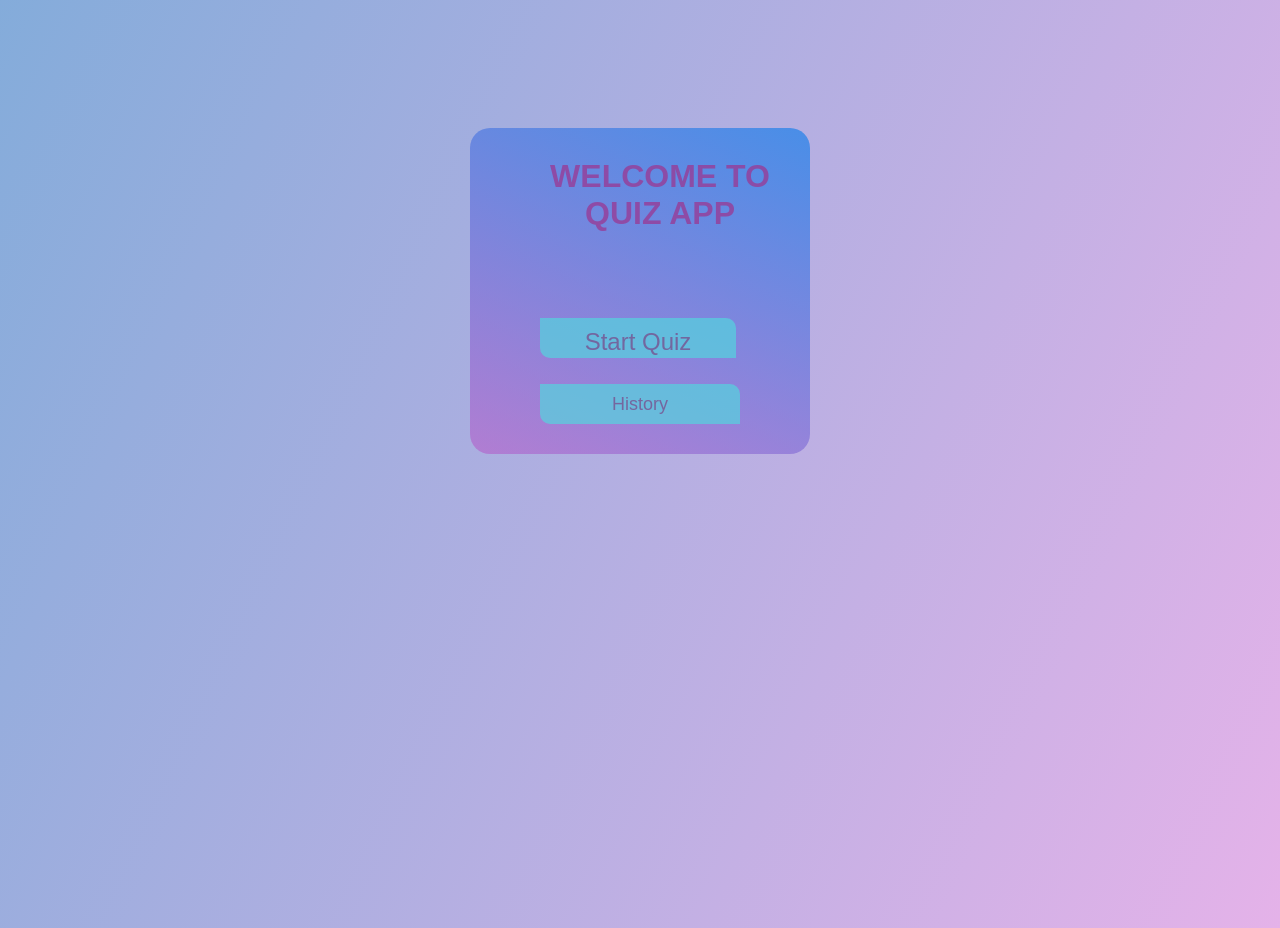
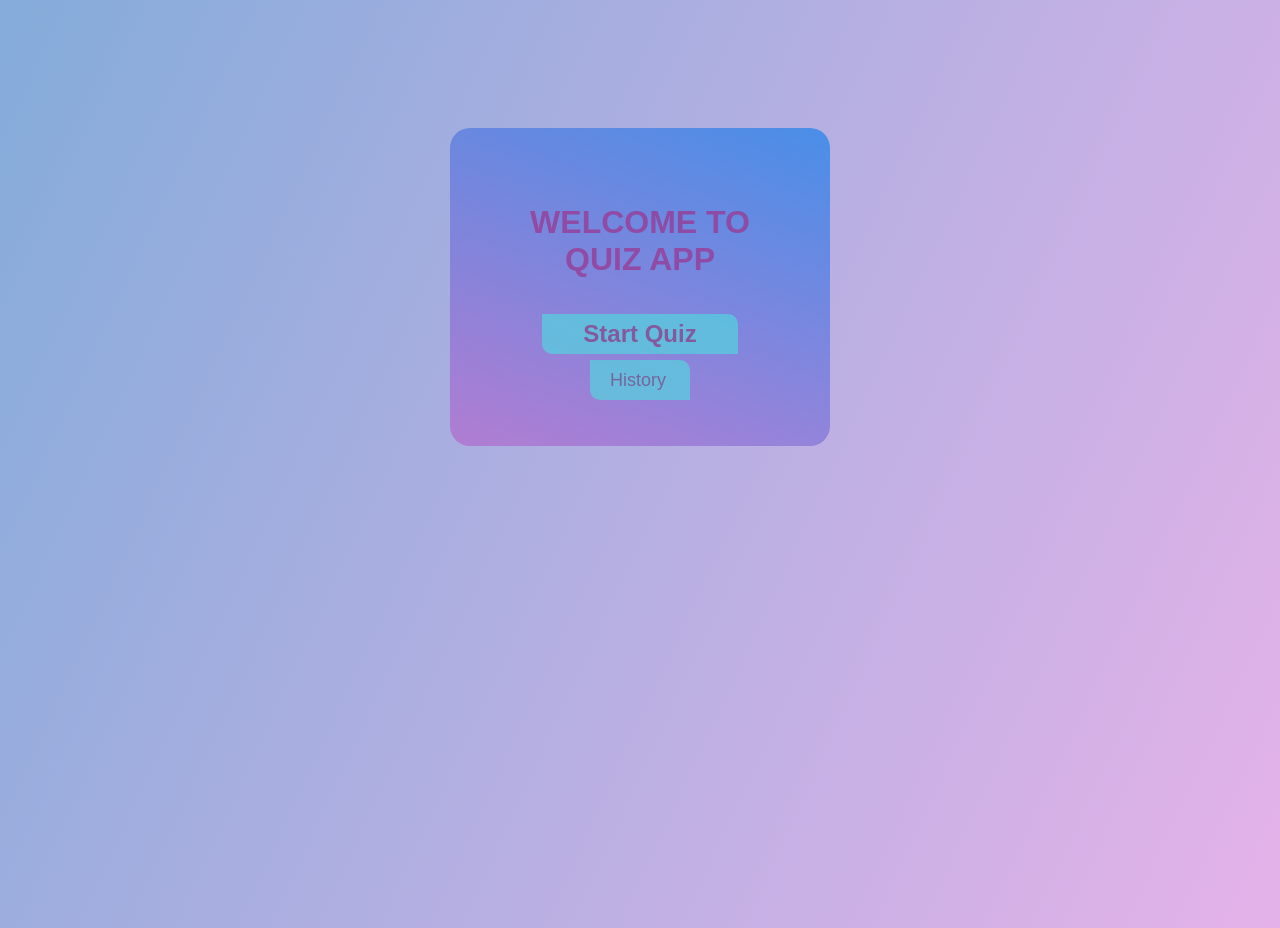
Before and after one commit to annsh97/final-project-quiz-app, a React (Create React App) app: page / in a window 1280 px wide. Built offline with nearby package versions, Linux system fonts and the light colour scheme.

Commit message:
fixed visual

```diff
--- a/src/components/History/History.css
+++ b/src/components/History/History.css
@@ -47,18 +47,20 @@ th {
 }
 
 .button-home {
-  margin-left: 310px;
-  margin-top: 10px;
+  text-align: center;
+  margin: 2% auto;
   border: none;
   width: 100px;
   height: 40px;
-  text-align: center;
+  justify-content: center;
   border-radius: 0px 10px;
   background: transparent;
   outline: none;
   background-color: rgba(82, 216, 223, 0.675);
   margin-left: 40%;
   font-size: large;
+  display: flex;
+  align-items: center;
 }
 
 button:hover {
--- a/src/components/Home/Home.css
+++ b/src/components/Home/Home.css
@@ -3,14 +3,17 @@
   width: 100px;
   height: 40px;
   text-align: center;
-
+  align-items: center;
   background: transparent;
   outline: none;
   background-color: rgba(82, 216, 223, 0.675);
-  margin-bottom: 20px;
-  margin-top: 50px;
-  color: rgba(126, 45, 118, 0.597);
-  margin-left: 10%;
+
+  color: rgba(145, 54, 136, 0.739);
+  font-weight: bold;
+  display: flex;
+  margin: 2% auto;
+  font-size: large;
+  justify-content: center;
 }
 
 button:hover {
@@ -23,18 +26,18 @@ button:disabled {
 
 .button-history {
   border: none;
-  width: 200px;
+  width: 100px;
   height: 40px;
   text-align: center;
-
+  align-items: center;
   background: transparent;
   outline: none;
   background-color: rgba(82, 216, 223, 0.675);
-  margin-bottom: 30px;
+
   color: rgba(126, 45, 118, 0.597);
   font-size: large;
-  margin-left: 10%;
-  cursor: pointer;
+  display: flex;
+  margin: 2% auto;
 }
 
 button:hover {
@@ -61,7 +64,10 @@ button:disabled {
   background: transparent;
   outline: none;
   background-color: rgb(213, 201, 185);
-  margin-left: 5%;
+  margin: 2% auto;
+  display: flex;
+  align-items: center;
+  justify-content: center;
 }
 
 button:hover {
@@ -83,6 +89,8 @@ button:disabled {
   border-radius: 20px;
   max-width: 300px;
   margin: 2% auto;
+  padding: 40px;
+  align-items: center;
 }
 h1 {
   margin: 2% auto;
--- a/src/components/QuestionTypes/Boolean.jsx
+++ b/src/components/QuestionTypes/Boolean.jsx
@@ -57,9 +57,15 @@ export const Boolean = (props) => {
           </div>
         </div>
         {!confirm && selected !== null && (
-          <button onClick={() => handleConfirm()}>Confirm</button>
+          <button className="btn" onClick={() => handleConfirm()}>
+            Confirm
+          </button>
         )}
-        {confirm && <button onClick={() => props.onClick()}>Next</button>}
+        {confirm && (
+          <button className="btn" onClick={() => props.onClick()}>
+            Next
+          </button>
+        )}
       </div>
     </div>
   );
--- a/src/components/QuestionTypes/Multiple.jsx
+++ b/src/components/QuestionTypes/Multiple.jsx
@@ -77,11 +77,19 @@ export const Multiple = (props) => {
           ))}
         </div>
         {!confirm && !!selected.length && (
-          <button onClick={() => handleConfirm()} disabled={!selected}>
+          <button
+            className="btn"
+            onClick={() => handleConfirm()}
+            disabled={!selected}
+          >
             Confirm
           </button>
         )}
-        {confirm && <button onClick={() => props.onClick()}>Next</button>}
+        {confirm && (
+          <button className="btn" onClick={() => props.onClick()}>
+            Next
+          </button>
+        )}
       </div>
     </div>
   );
--- a/src/components/QuestionTypes/single.css
+++ b/src/components/QuestionTypes/single.css
@@ -18,8 +18,10 @@
   height: 400px;
 }
 .btn {
-  margin: 2% auto;
-  padding: 10px;
+  margin: auto;
+  display: flex;
+  justify-content: center;
+  align-items: center;
 }
 
 .answer-options {
@@ -27,7 +29,6 @@
 
   background: lightblue;
   border-radius: 1rem;
-  padding: 10px;
 }
 
 .active {
@@ -40,11 +41,11 @@
   background-color: rgba(159, 56, 56, 0.873);
   border-color: rebeccapurple;
   border-radius: 15px;
-  padding: 10px;
+  padding: 20px;
 }
 .single-option {
   cursor: pointer;
-  padding: 10px;
+  padding: 20px;
 }
 h3 {
   font-size: larger;
--- a/src/components/Quiz/Quiz.css
+++ b/src/components/Quiz/Quiz.css
@@ -62,7 +62,7 @@ button {
   outline: none;
   background-color: rgba(82, 216, 223, 0.675);
   margin: 2% auto;
-  padding: 10px;
+  padding: 20px;
 }
 
 button:hover {
--- a/src/components/Quiz/Quiz.jsx
+++ b/src/components/Quiz/Quiz.jsx
@@ -51,7 +51,7 @@ const Quiz = () => {
 
   return !questions.length ? (
     <div className="app">
-      <Rings color="#FFB03B" height={300} width={600} />
+      <Rings color="#FFB03B" height={350} width={700} />
     </div>
   ) : (
     <div className="page">
--- a/src/components/TryAgain/PopUp.jsx
+++ b/src/components/TryAgain/PopUp.jsx
@@ -93,7 +93,7 @@ const Popup = (props) => {
           </div>
         </div>
       )}
-      <button>
+      <button className="btn-history">
         <Link to="/history">History</Link>
       </button>
     </div>
--- a/src/components/TryAgain/tryagain.scss
+++ b/src/components/TryAgain/tryagain.scss
@@ -20,10 +20,10 @@
 
   text-align: center;
   border: 5px solid #5893d5;
-  margin-top: 20%;
+
   width: 200px;
   height: 200px;
-  margin-left: 47%;
+  margin: 350px 700px;
 
   h3 {
     text-align: center;
@@ -54,9 +54,13 @@
 }
 
 .Save {
-  margin-right: 40%;
-  width: 20%;
+  margin: 2% auto;
+  width: 50%;
   flex-wrap: wrap;
+  text-align: center;
+  align-items: center;
+  display: flex;
+  justify-content: centerss;
 }
 .no {
   margin-right: 40%;
@@ -69,8 +73,12 @@
   flex-wrap: wrap;
 }
 .tryAgain {
-  width: 20%;
-  margin-bottom: 10px;
+  margin-bottom: 20px;
+
+  font-size: medium;
+  display: flex;
+  align-items: center;
+  width: auto;
 }
 .close-button {
   margin: 2% auto;
@@ -79,3 +87,11 @@
   border-radius: 10px;
   font-weight: bold;
 }
+.btn-history {
+  margin: 2% auto;
+
+  font-size: medium;
+  display: flex;
+  align-items: center;
+  width: auto;
+}
```
